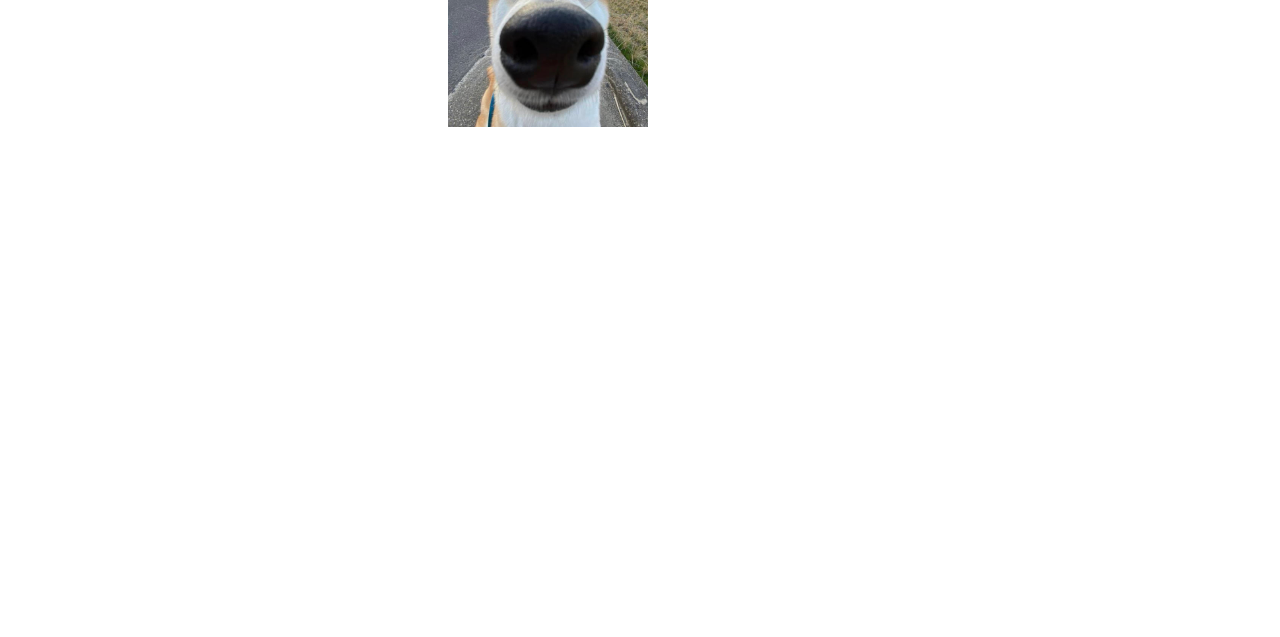
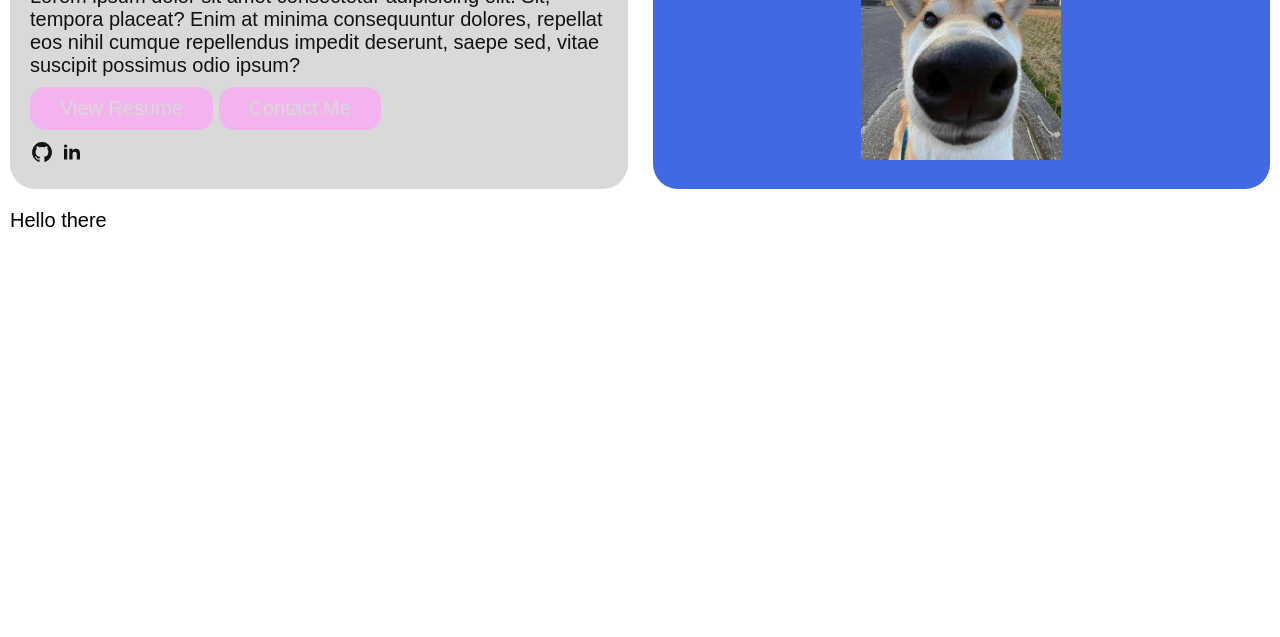
Before and after one commit to TakiTyler/TakiTyler.github.io, a plain HTML site: page index.html in a window 1280 px wide. Shown: the part 163-800 px from the top of the page. Drawn offline with Linux system fonts and the light colour scheme; a web font is replaced by a local one.

Commit message:
updating main page

```diff
--- a/index.html
+++ b/index.html
@@ -24,7 +24,7 @@
             <ul id="header_menu">
                 <li><a href="#">Home</a></li>
                 <li><a href="#">Projects</a></li>
-                <li><a href="#">Contact me</a></li>
+                <li><a href="#" class="button-like">Contact me</a></li>
             </ul>
         </nav>
         <a href="#" id="color_toggle" onclick="switch_colors();">
@@ -34,8 +34,8 @@
                     d="M12 21a9 9 0 0 1-.5-17.986V3c-.354.966-.5 1.911-.5 3a9 9 0 0 0 9 9c.239 0 .254.018.488 0A9.004 9.004 0 0 1 12 21Z" />
             </svg>
 
-            <svg id="sun" class="w-6 h-6 text-gray-800 dark:text-white" aria-hidden="true" xmlns="http://www.w3.org/2000/svg"
-                width="24" height="24" fill="none" viewBox="0 0 24 24">
+            <svg id="sun" class="w-6 h-6 text-gray-800 dark:text-white" aria-hidden="true"
+                xmlns="http://www.w3.org/2000/svg" width="24" height="24" fill="none" viewBox="0 0 24 24">
                 <path stroke="currentColor" stroke-linecap="round" stroke-linejoin="round" stroke-width="2"
                     d="M12 5V3m0 18v-2M7.05 7.05 5.636 5.636m12.728 12.728L16.95 16.95M5 12H3m18 0h-2M7.05 16.95l-1.414 1.414M18.364 5.636 16.95 7.05M16 12a4 4 0 1 1-8 0 4 4 0 0 1 8 0Z" />
             </svg>
@@ -48,20 +48,57 @@
         </a>
     </header>
 
-    <div class="main_div">
-        <div id="introduction">
-            <h2>My name is Tyler</h2>
-            <p>This is a paragraph that will briefly talk about me</p>
+    <main>
+        <section class="intro">
+            <div class="yapping">
+                <h2>Hello! I'm Tyler Takimoto</h2>
+                <p>Lorem ipsum dolor sit amet consectetur adipisicing elit. Sit, tempora placeat? Enim at minima
+                    consequuntur dolores, repellat eos nihil cumque repellendus impedit deserunt, saepe sed, vitae
+                    suscipit possimus odio ipsum?</p>
+                <div>
+                    <a href="#" class="button-like">
+                        View Resume
+                    </a>
+                    <a href="#" class="button-like">
+                        Contact Me
+                    </a>
+                </div>
+                <div class="socials">
+                    <a href="#">
+                        <svg class="w-6 h-6 text-gray-800 dark:text-white" aria-hidden="true"
+                            xmlns="http://www.w3.org/2000/svg" width="24" height="24" fill="currentColor"
+                            viewBox="0 0 24 24">
+                            <path fill-rule="evenodd"
+                                d="M12.006 2a9.847 9.847 0 0 0-6.484 2.44 10.32 10.32 0 0 0-3.393 6.17 10.48 10.48 0 0 0 1.317 6.955 10.045 10.045 0 0 0 5.4 4.418c.504.095.683-.223.683-.494 0-.245-.01-1.052-.014-1.908-2.78.62-3.366-1.21-3.366-1.21a2.711 2.711 0 0 0-1.11-1.5c-.907-.637.07-.621.07-.621.317.044.62.163.885.346.266.183.487.426.647.71.135.253.318.476.538.655a2.079 2.079 0 0 0 2.37.196c.045-.52.27-1.006.635-1.37-2.219-.259-4.554-1.138-4.554-5.07a4.022 4.022 0 0 1 1.031-2.75 3.77 3.77 0 0 1 .096-2.713s.839-.275 2.749 1.05a9.26 9.26 0 0 1 5.004 0c1.906-1.325 2.74-1.05 2.74-1.05.37.858.406 1.828.101 2.713a4.017 4.017 0 0 1 1.029 2.75c0 3.939-2.339 4.805-4.564 5.058a2.471 2.471 0 0 1 .679 1.897c0 1.372-.012 2.477-.012 2.814 0 .272.18.592.687.492a10.05 10.05 0 0 0 5.388-4.421 10.473 10.473 0 0 0 1.313-6.948 10.32 10.32 0 0 0-3.39-6.165A9.847 9.847 0 0 0 12.007 2Z"
+                                clip-rule="evenodd" />
+                        </svg>
+                    </a>
+                    <a href="#">
+                        <svg class="w-6 h-6 text-gray-800 dark:text-white" aria-hidden="true"
+                            xmlns="http://www.w3.org/2000/svg" width="24" height="24" fill="currentColor"
+                            viewBox="0 0 24 24">
+                            <path fill-rule="evenodd"
+                                d="M12.51 8.796v1.697a3.738 3.738 0 0 1 3.288-1.684c3.455 0 4.202 2.16 4.202 4.97V19.5h-3.2v-5.072c0-1.21-.244-2.766-2.128-2.766-1.827 0-2.139 1.317-2.139 2.676V19.5h-3.19V8.796h3.168ZM7.2 6.106a1.61 1.61 0 0 1-.988 1.483 1.595 1.595 0 0 1-1.743-.348A1.607 1.607 0 0 1 5.6 4.5a1.601 1.601 0 0 1 1.6 1.606Z"
+                                clip-rule="evenodd" />
+                            <path d="M7.2 8.809H4V19.5h3.2V8.809Z" />
+                        </svg>
+                    </a>
+                </div>
             </div>
 
-        <div id="photo">
+            <div class="photo">
                 <img src="images/kuribo_square.png" width="200">
             </div>
+        </section>
 
+        <section>
+            <div>
                 <p>
                     Hello there
                 </p>
             </div>
+        </section>
+    </main>
 
     <script src="scripts.js"></script>
 </body>
--- a/scripts.js
+++ b/scripts.js
@@ -10,6 +10,24 @@
 
 // checks the user's color preference of light or dark mode
 function find_color_preference(){
+
+    const color_preference = localStorage.getItem('color-preference');
+
+    if(color_preference == 'dark'){
+        console.log("User prefers dark mode");
+        localStorage.setItem('color-preference', 'dark');
+        set_color_mode('dark');
+        return;
+    }
+    else if(color_preference == 'light'){
+        console.log("User prefers light mode");
+        localStorage.setItem('color-preference', 'light');
+        set_color_mode('light');
+        return;
+    }
+
+    // everything below runs if the user hasn't set their color preference before
+
     const prefers_dark_mode = window.matchMedia('(prefers-color-scheme: dark)').matches;
 
     console.log(prefers_dark_mode);
--- a/styles.css
+++ b/styles.css
@@ -26,10 +26,12 @@
     font-style: normal;
     font-size: 20px;
     background-color: var(--background);
+    transition: ease 0.3s all;
 }
 
 header {
     display: flex;
+    max-width: 1440px;
     padding-top: 10px;
     padding-bottom: 10px;
     justify-content: space-between;
@@ -90,7 +92,7 @@
     @media (max-width: 1024px) {
         flex-direction: column;
 
-        #color_toggle{
+        #color_toggle {
             position: absolute;
             top: 15px;
             right: 20px;
@@ -114,9 +116,14 @@
 
                 li {
                     width: 100%;
+                    border-radius: 0px;
 
                     a {
                         width: 100%;
+
+                        &:hover {
+                            border-radius: 0%;
+                        }
                     }
                 }
 
@@ -141,14 +148,66 @@
     }
 }
 
-.main_div {
-    display: flex;
+main {
+    section {
+        display: flex;
+        max-width: 1440px;
+        padding: 10px;
+        margin: auto;
+        gap: 25px;
 
-    div {
-        color: var(--text);
+        @media (max-width: 1024px) {
+            flex-direction: column;
+        }
     }
 
-    #photo {
+
+    .yapping {
+        display: flex;
+        flex-direction: column;
+        justify-content: center;
+        background-color: var(--surface);
+        color: var(--text);
         padding: 20px;
+        border-radius: 25px;
+        flex: 1;
+    }
+
+    .photo {
+        display: flex;
+        align-items: center;
+        justify-content: center;
+        background-color: var(--blue);
+        color: var(--text);
+        padding: 20px;
+        border-radius: 25px;
+        flex: 1;
+        width: 100%;
+    }
+
+    .socials{
+        display: inline-block;
+
+        a{
+            color: var(--text);
+            text-decoration: none;
+        }
     }
 }
+
+.button-like {
+    background-color: var(--purple-lightest);
+    color: var(--surface);
+    text-decoration: none;
+    display: inline-block;
+    padding: 10px 30px;
+    margin-top: 10px;
+    margin-bottom: 10px;
+    border-radius: 15px;
+    transition: ease 0.3s all;
+
+    &:hover {
+        border-radius: 15px;
+        background-color: var(--links);
+    }
+}
```
Lines whose indentation alone changed are shown as unchanged.
